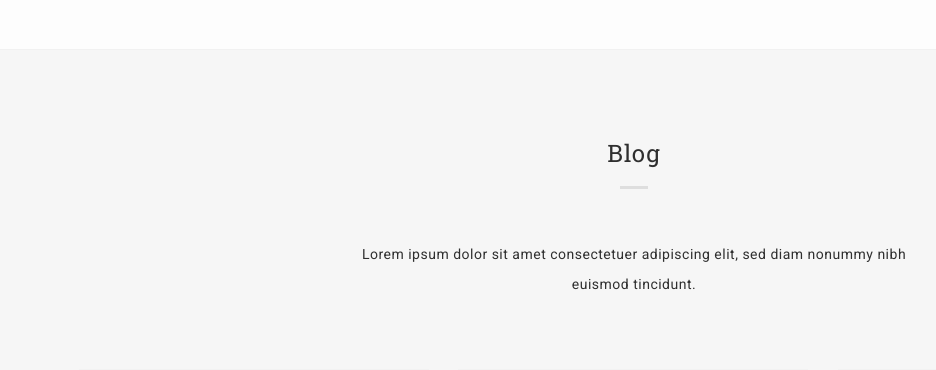
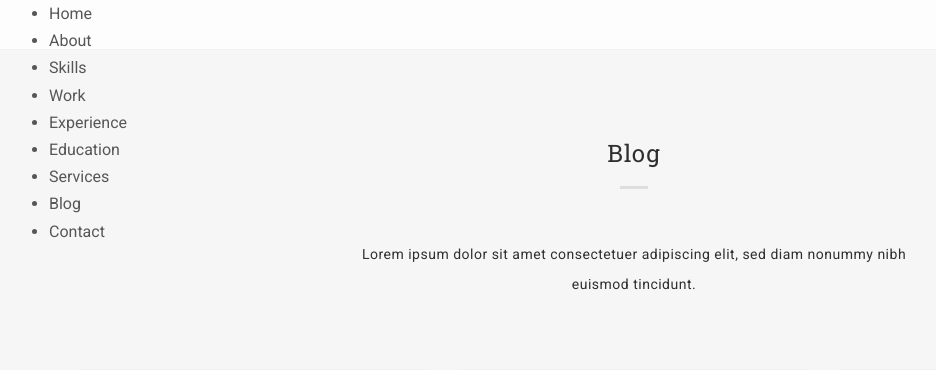
Before and after one commit to brianokinyi/my_portfolio, a PHP site: page /blog.php in a window 1280 px wide. Shown: the top 370 px of the page, without its empty margins (6-942 px from the left). Run offline with PHP 8.4, Linux system fonts and the light colour scheme.

Commit message:
solve pic errors

```diff
--- a/header.php
+++ b/header.php
@@ -31,6 +31,17 @@
     <div id="preloader">
       <div id="status">
         <img alt="logo" src="images/logo-big.png">
+        <ul>
+            <li><a data-scroll="" href="#home" class="active">Home</a></li>
+            <li><a data-scroll="" href="#about">About</a></li>
+            <li><a data-scroll="" href="skills.php">Skills</a></li>
+            <li><a data-scroll="" href="work.php">Work</a></li>
+            <li><a data-scroll="" href="experience.php">Experience</a></li>
+            <li><a data-scroll="" href="education.php">Education</a></li>
+            <li><a data-scroll="" href="services.php">Services</a></li>
+            <li><a data-scroll="" href="blog.php">Blog</a></li>
+            <li><a data-scroll="" href="contact.php">Contact</a></li>
+          </ul>
       </div>
     </div>
     <!--/.PRELOADER END-->
@@ -38,49 +49,22 @@
     <!--HEADER -->
     <div class="header">
       <div class="for-sticky">
-
-      </div>
-      <div class="menu-wrap">
-        <nav class="menu">
-          <div class="menu-list">
-            <a data-scroll="" href="#home" class="active">
-              <span>Home</span>
-            </a>
-            <a data-scroll="" href="#about">
-              <span>About</span>
-            </a>
-            <a data-scroll="" href="skills.php">
-              <span>Skills</span>
-            </a>
-            <a data-scroll="" href="#work">
-              <span>Work</span>
-            </a>
-            <a data-scroll="" href="#employement">
-              <span>Employement</span>
-            </a>
-            <a data-scroll="" href="education.php">
-              <span>Education</span>
-            </a>
-             <a data-scroll="" href="#services">
-              <span>Services</span>
-            </a>
-            <a data-scroll="" href="#testimonial">
-              <span>Testimonial</span>
-            </a>
-            <a data-scroll="" href="#blog">
-              <span>Blog</span>
-            </a>
-            <a data-scroll="" href="#contact">
-              <span>Contact</span>
-            </a>
+        <div class="my-menu">
+          <ul>
+            <li><a data-scroll="" href="#home" class="active">Home</a></li>
+            <li><a data-scroll="" href="#about">About</a></li>
+            <li><a data-scroll="" href="skills.php">Skills</a></li>
+            <li><a data-scroll="" href="work.php">Work</a></li>
+            <li><a data-scroll="" href="experience.php">Experience</a></li>
+            <li><a data-scroll="" href="education.php">Education</a></li>
+            <li><a data-scroll="" href="services.php">Services</a></li>
+            <li><a data-scroll="" href="blog.php">Blog</a></li>
+            <li><a data-scroll="" href="contact.php">Contact</a></li>
+          </ul>
           </div>
-        </nav>
-        <button class="close-button" id="close-button">Close Menu</button>
       </div>
       <button class="menu-button" id="open-button">
-        <span></span>
-        <span></span>
-        <span></span>
+
       </button><!--/.for-sticky-->
     </div>
     <!--/.HEADER END-->
```
